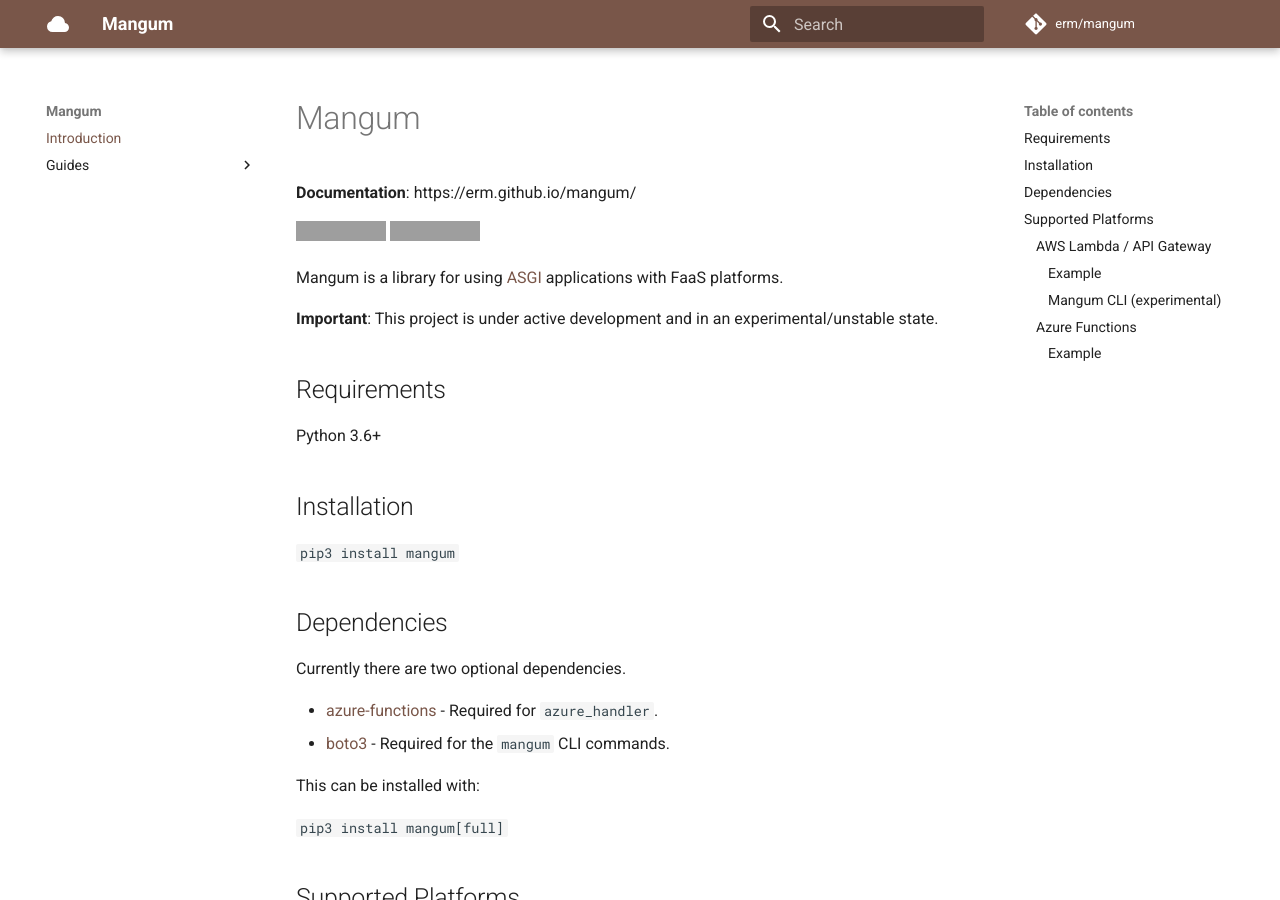
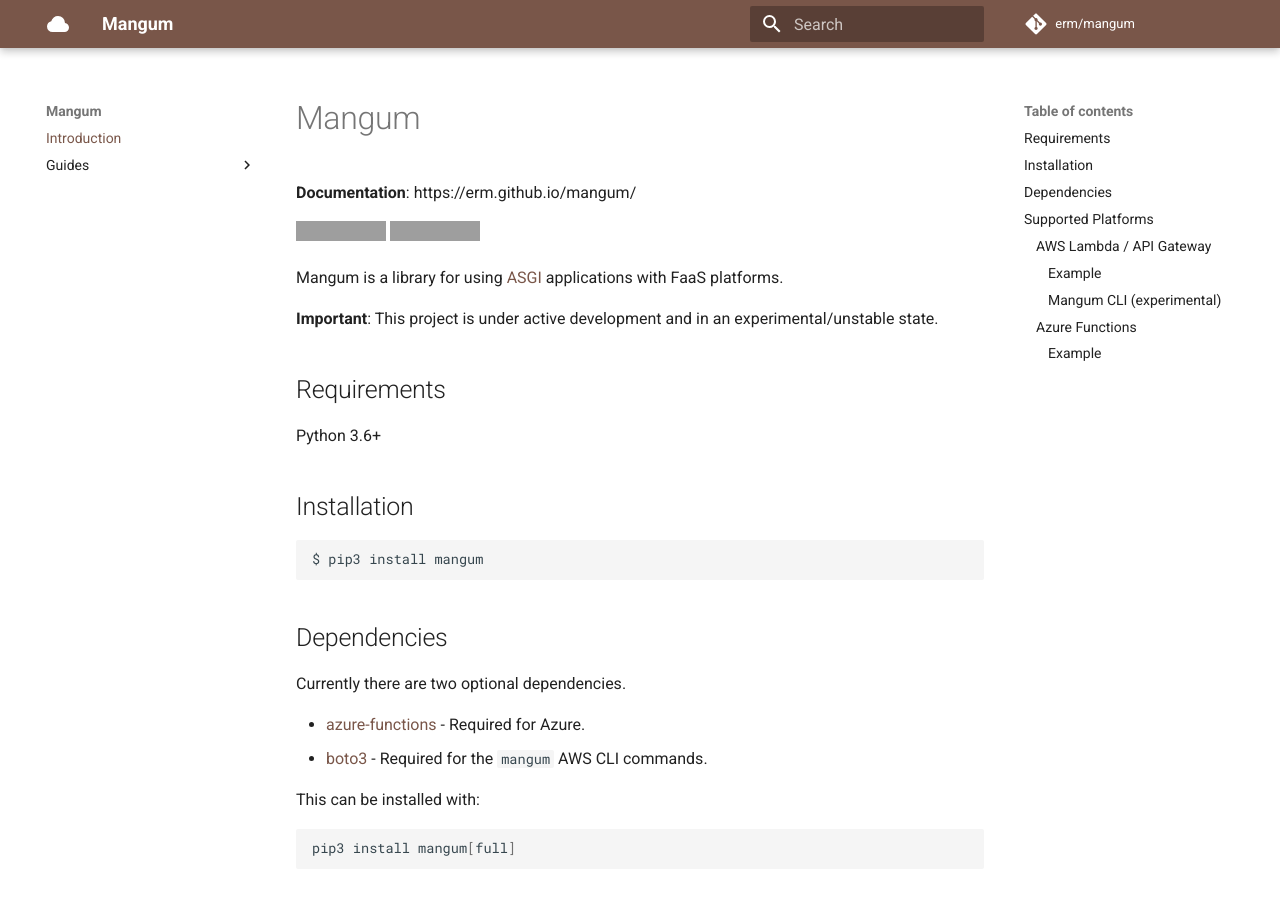
Before and after one commit to Kludex/mangum, an MkDocs documentation site: the page built from docs/index.md, in a window 1280 px wide and 900 px high. Built offline with MkDocs 1.6.1 and Material for MkDocs 9.7.7, drawn with Linux system fonts in a browser that asks for light colours; comment, search, counter and statistics services are not loaded; grey boxes are pictures that could not be loaded.

````diff
--- a/docs/index.md
+++ b/docs/index.md
@@ -19,18 +19,22 @@ Python 3.6+
 
 ## Installation
 
-```pip3 install mangum```
+```shell
+$ pip3 install mangum
+```
 
 ## Dependencies
 
 Currently there are two optional dependencies.
 
-- [azure-functions](https://github.com/Azure/azure-functions-python-library) - Required for `azure_handler`.
-- [boto3](https://github.com/boto/boto3) - Required for the `mangum` CLI commands.
+- [azure-functions](https://github.com/Azure/azure-functions-python-library) - Required for Azure.
+- [boto3](https://github.com/boto/boto3) - Required for the `mangum` AWS CLI commands.
 
 This can be installed with:
 
-```pip3 install mangum[full]```
+```shell
+pip3 install mangum[full]
+```
 
 ## Supported Platforms
 
````
Also changed, not shown: README.md (+8 -4 lines).
